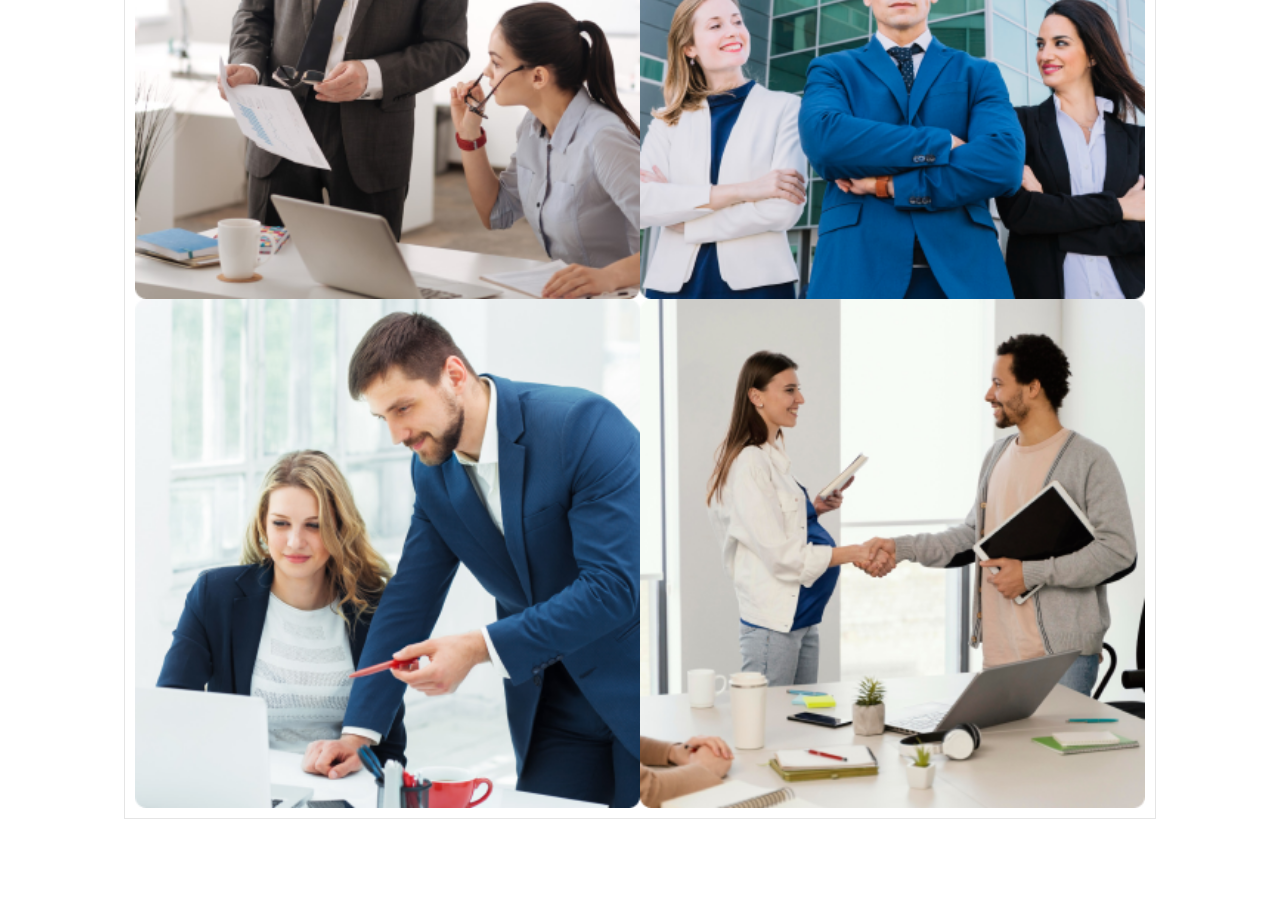
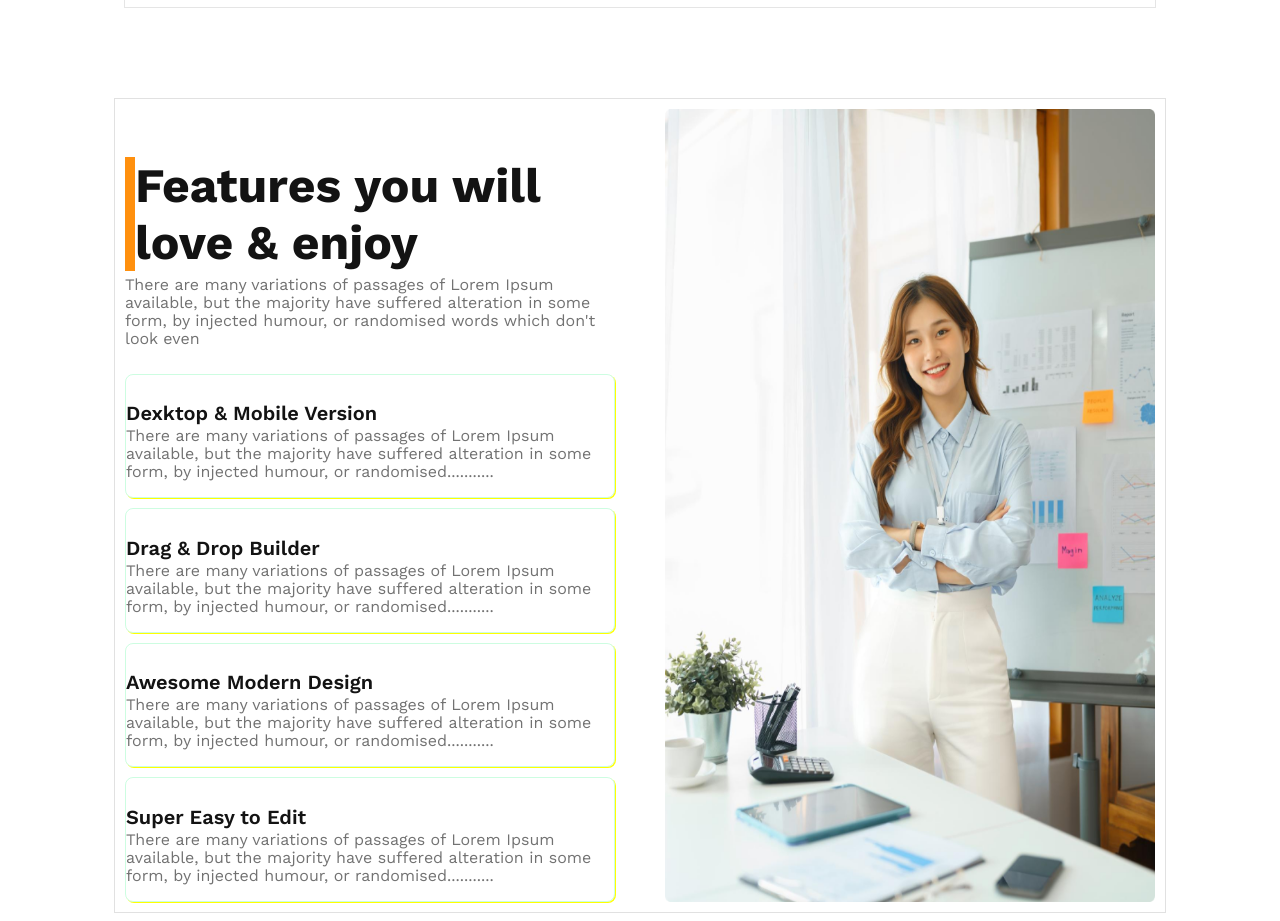
Before and after one commit to Al-Mujahid085/g3-architect-website, a plain HTML site: page index.html in a window 1280 px wide. Shown: the part 1505-2426 px from the top of the page. Before the commit the page ends 2332 px from the top, so only its background shows below. Drawn offline with nearby package versions, Linux system fonts and the light colour scheme.

Commit message:
added love section

```diff
--- a/index.html
+++ b/index.html
@@ -50,7 +50,7 @@
                 <div class="architects"><img src="./images/team4.png" alt=""></div>
             </div>
             <div class="our-features">
-                <h3 class="">
+                <h3 class="section-header">
                     <span style="color: #727272;">Quick list</span> <span class="head-color" style="font-weight: 800;"> of Our</span> <br>
                     <span style="color: #FF900E;">Features</span>
                 </h3>
@@ -59,6 +59,49 @@
                     alteration in some form, by injected humour, or randomised words which don't look even
                 </p>
                 <a href=""><button class="btn-primary">Explore More</button></a>
+            </div>
+        </section>
+        <section class="you-love-enjoy display-flex">
+            <div class="love-content display-flex">
+                <div>
+                    <h3 class="section-header" style="border-left:10px solid #FF900E;">
+                        Features you will love & enjoy
+                    </h3>
+                    <p class="para-style">
+                        There are many variations of passages of Lorem Ipsum available, but the majority have suffered alteration in some form, by injected humour, or randomised words which don't look even
+                    </p>
+
+                </div>
+                <div class="shadow">
+                    <h4 class="feacher-head">Dexktop & Mobile Version</h4>
+                    <p class="para-style">
+                        There are many variations of passages of Lorem Ipsum available, but the majority have suffered alteration in some form, by injected humour, or randomised...........
+                    </p>
+                </div>
+                <div class="shadow">
+                    <h4 class="feacher-head">Drag & Drop Builder</h4>
+                    <p class="para-style">
+                        There are many variations of passages of Lorem Ipsum available, but the majority have suffered alteration in some form, by injected humour, or randomised...........
+                    </p>
+                </div>
+                <div class="shadow">
+                    <h4 class="feacher-head">Awesome Modern Design</h4>
+                    <p class="para-style">
+                        There are many variations of passages of Lorem Ipsum available, but the majority have suffered alteration in some form, by injected humour, or randomised...........
+                    </p>
+                </div>
+                <div class="shadow">
+                    <h4 class="feacher-head">Super Easy to Edit</h4>
+                    <p class="para-style">
+                        There are many variations of passages of Lorem Ipsum available, but the majority have suffered alteration in some form, by injected humour, or randomised...........
+                    </p>
+                </div>
+
+
+            </div>
+            <div class="love-img">
+                <img src="./images/architect.png" alt="">
+
             </div>
         </section>
 
--- a/styles/style.css
+++ b/styles/style.css
@@ -11,7 +11,13 @@
     font-weight: 400;
     font-style: normal;
 }
+.shadow{
+    border:1px solid rgba(38, 243, 123, 0.226);
+    border-radius: 8px;
+    box-shadow: 1px 1px yellow;
 
+
+}
 .m-auto {
     margin: 0 auto;
 }
@@ -48,6 +54,14 @@
     color: #727272;
 }
 
+.para-style {
+    color: #727272;
+    font-size: 1rem;
+    font-weight: 400;
+    line-height: 18px;
+    margin-top: 2px;
+}
+
 .bg-primary {
     background-color: rgba(255, 144, 14, 0.10);
 }
@@ -59,6 +73,18 @@ main {
 
 section {
     margin-top: 90px;
+    max-width: 1030px;
+    border: 1px solid rgba(0, 0, 0, 0.116);
+    margin-left: auto;
+    margin-right: auto;
+}
+
+.section-header {
+    color: #131313;
+    font-size: 3rem;
+    font-weight: 700;
+    margin-bottom: 5px;
+
 }
 
 /* end of common shared style  */
@@ -144,6 +170,7 @@ nav {
     display: grid;
     grid-template-columns: repeat(2, 1fr);
     width: 50%;
+    gap: 10px;
 }
 
 .team-img-container img {
@@ -164,6 +191,38 @@ nav {
 }
 
 /* end of team/features section  */
+/* you-love-enjoy section styles started  */
+
+
+.you-love-enjoy {
+    padding: 10px;
+
+}
+
+.love-content {
+    width: 50%;
+    flex-direction: column;
+    gap: 10px;
+    padding-right: 50px;
+}
+
+.feacher-head {
+    color: #131313;
+    font-size: 1.25rem;
+    font-weight: 600;
+    margin-bottom: 0;
+}
+
+
+.love-img {
+
+    width: 50%;
+}
+
+.love-img img {
+    width: 100%;
+    height: 100%;
+}
 
 
 
@@ -176,20 +235,54 @@ nav {
         align-items: center;
         text-align: center;
     }
-}
+
 
     /* ended responsive header styles */
 
     /* start responsive team/features section  */
-.teams{
+    .teams {
         flex-direction: column;
         flex-direction: column-reverse;
 
     }
-.our-features{
+
+    .our-features {
         width: 100%;
 
     }
-.team-img-container{
+
+    .team-img-container {
         width: 100%;
+        grid-template-columns: repeat(1, 1fr);
     }
+
+
+}
+
+@media screen and (min-width:577px) and (max-width: 992px) {
+
+    nav {
+        flex-direction: column;
+        align-items: center;
+        text-align: center;
+    }
+
+    .teams {
+        flex-direction: column;
+        flex-direction: column-reverse;
+
+    }
+
+    .our-features {
+        width: 100%;
+
+    }
+
+    .team-img-container {
+        width: 100%;
+        grid-template-columns: repeat(2, 1fr);
+    }
+
+
+
+}
```
Lines whose indentation alone changed are shown as unchanged.
